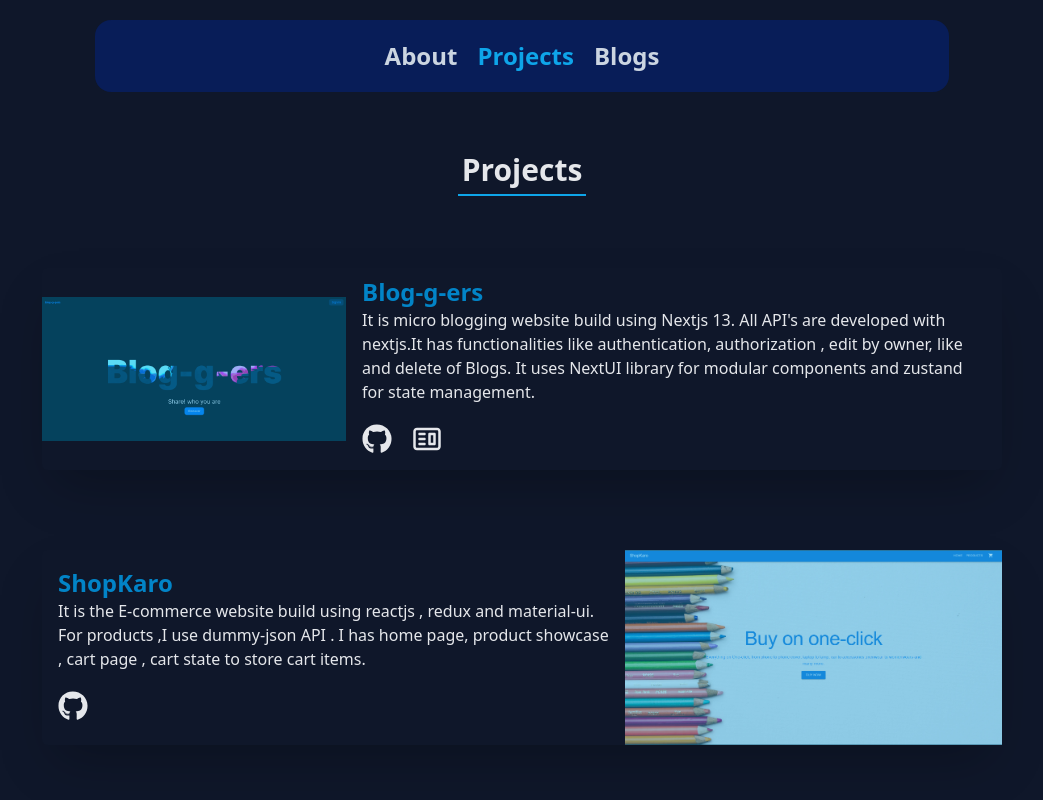
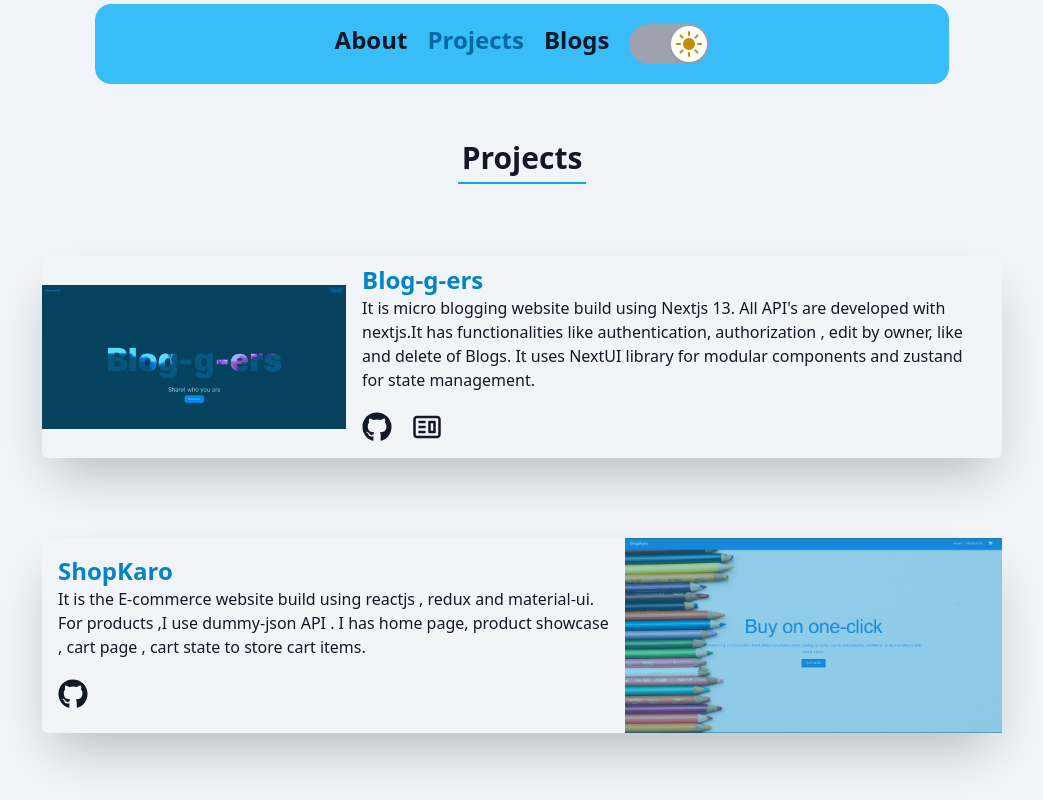
Before and after one commit to SiddharthaMishra-dev/Portfolio-react, a React (Vite) app: page /projects in a window 1280 px wide. Shown: the top 800 px of the page, without its empty margins (118-1161 px from the left). Built offline with nearby package versions, Linux system fonts and the light colour scheme.

Commit message:
ui: add dark-light theme switcher

```diff
--- a/index.html
+++ b/index.html
@@ -67,10 +67,10 @@
     <!-- <link rel="stylesheet" href="path/to/atropos.css" /> -->
     <title>Sidme</title>
   </head>
-  <body class="bg-slate-900">
+  <body>
     <div
       id="root"
-      class="h-screen"
+      class=""
     ></div>
     <script
       type="module"
--- a/package.json
+++ b/package.json
@@ -10,6 +10,8 @@
   },
   "dependencies": {
     "@emotion/react": "^11.11.3",
+    "@headlessui/react": "^1.7.18",
+    "@heroicons/react": "^2.1.1",
     "@react-spring/web": "^9.7.3",
     "atropos": "^2.0.2",
     "react": "^18.2.0",
@@ -23,7 +25,8 @@
     "react-tabs": "^6.0.2",
     "tsparticles": "^2.11.1",
     "tsparticles-engine": "^2.12.0",
-    "typed.js": "^2.1.0"
+    "typed.js": "^2.1.0",
+    "usehooks-ts": "^2.9.4"
   },
   "devDependencies": {
     "@types/react": "^18.2.46",
--- a/src/Layout/Layout.tsx
+++ b/src/Layout/Layout.tsx
@@ -1,32 +1,99 @@
 import { Outlet } from "react-router-dom";
-import { useCallback } from "react";
+import { useCallback, useEffect, useState } from "react";
 import Particles from "react-particles";
 import { loadFull } from "tsparticles";
 import { Suspense } from "react";
+import { useLocalStorage } from "usehooks-ts";
+
 import type { Container, Engine } from "tsparticles-engine";
 
 import Nav from "../components/Nav";
 import Loading from "../components/Loading";
 import particlesConfig from "../config/particlesConfig";
+import { Switch } from "@headlessui/react";
+import { SunIcon } from "@heroicons/react/24/solid";
+
+function classNames(...classes: string[]) {
+  return classes.filter(Boolean).join(" ");
+}
 
 const Layout = () => {
-  const particlesInit = useCallback(async (engine: Engine) => {
-    await loadFull(engine);
-  }, []);
-  const particlesLoaded = useCallback(async (container: Container | undefined) => {}, []);
+  // const particlesInit = useCallback(async (engine: Engine) => {
+  //   await loadFull(engine);
+  // }, []);
+  // const particlesLoaded = useCallback(async (container: Container | undefined) => {}, []);
+  // const [theme, setTheme] = useLocalStorage("theme", "light");
+
+  // useEffect(() => {
+  //   document.body.classList.remove("light", "dark");
+  //   document.body.classList.add(theme);
+  // }, [theme]);
+
+  // const [enabled, setEnabled] = useState(theme == "light");
+
+  // const handleThemeChange = (enabled: boolean) => {
+  //   setTheme(enabled ? "light" : "dark");
+  //   setEnabled(enabled);
+  // };
+
   return (
-    <>
+    <div className="bg-slate-100 dark:bg-slate-900 transition-colors duration-500 ease-in-out">
       <Nav />
+      {/* <Switch
+        checked={enabled}
+        onChange={handleThemeChange}
+        className={classNames(
+          enabled ? "bg-blue-600" : "bg-gray-200",
+          "relative inline-flex h-6 w-11 items-center rounded-full"
+        )}
+      >
+        <span className="sr-only"></span>
+        <span
+          className={classNames(
+            enabled ? "translate-x-6" : "translate-x-1",
+            "inline-block h-4 w-4 transform rounded-full bg-white transition"
+          )}
+        />
+      </Switch> */}
+      {/* <Switch
+        checked={enabled}
+        onChange={handleThemeChange}
+        className={classNames(
+          enabled ? "bg-gray-400" : "bg-yellow-600",
+          "relative inline-flex h-10 w-20 flex-shrink-0 cursor-pointer rounded-full border-2 border-transparent transition-colors duration-200 ease-in-out"
+        )}
+      >
+        <span className="sr-only">Use setting</span>
+        <span
+          className={classNames(
+            enabled ? "translate-x-10" : "translate-x-0",
+            "pointer-events-none relative inline-block h-9 w-9 transform rounded-full bg-white shadow ring-0 transition duration-200 ease-in-out"
+          )}
+        >
+          <span
+            className={classNames(
+              enabled ? "opacity-0 duration-100 ease-out" : "opacity-100 duration-200 ease-in",
+              "absolute rounded-full inset-0 flex h-full w-full items-center justify-center transition-opacity"
+            )}
+            aria-hidden="true"
+          >
+            <SunIcon className="h-8 w-8 text-gray-400" />
+          </span>
+          <span
+            className={classNames(
+              enabled ? "opacity-100 duration-200 ease-in" : "opacity-0 duration-100 ease-out",
+              "absolute rounded-full  inset-0 flex h-full w-full items-center justify-center transition-opacity"
+            )}
+            aria-hidden="true"
+          >
+            <SunIcon className="h-8 w-8 text-yellow-600" />
+          </span>
+        </span>
+      </Switch> */}
       <Suspense fallback={<Loading />}>
-        {/* <Particles
-            id="tsparticles"
-            init={particlesInit}
-            loaded={particlesLoaded}
-            options={particlesConfig}
-          /> */}
         <Outlet />
       </Suspense>
-    </>
+    </div>
   );
 };
 export default Layout;
--- a/src/components/Experience.tsx
+++ b/src/components/Experience.tsx
@@ -7,7 +7,7 @@ const Experience = () => {
     setIndex(id);
   };
   return (
-    <div className="experience text-gray-200 lg:w-3/4 m-auto  mb-32 rounded-md shadow-sm items-center md:text-left p-10 md:pt-10">
+    <div className="experience text-gray-900 dark:text-gray-200 lg:w-3/4 m-auto  mb-32 rounded-md shadow-sm items-center md:text-left p-10 md:pt-10">
       <h1 className="text-5xl text-center m-5">Experience</h1>
       <div className="w-full overflow-auto flex gap-5  p-0 md:p-5 md:justify-center">
         {experience.map((job, index1) => {
@@ -26,10 +26,10 @@ const Experience = () => {
       </div>
       <div className="job-item p-5 rounded-md mt-5">
         <p className="text-2xl text-sky-500 font-bold">
-          <span className="text-gray-200">{experience[index].designation}</span> @
-          {experience[index].company}
+          <span className=" text-gray-900 dark:text-gray-200">{experience[index].designation}</span>{" "}
+          @{experience[index].company}
         </p>
-        <p className="mt-2 text-gray-400 text-lg">{experience[index].tenure}</p>
+        <p className="mt-2 text-gray-500 dark:text-gray-400 text-lg">{experience[index].tenure}</p>
         <article className="mt-2 text-lg space-x-1">{experience[index].description}</article>
       </div>
     </div>
--- a/src/components/Footer.tsx
+++ b/src/components/Footer.tsx
@@ -1,6 +1,6 @@
 function Footer() {
   return (
-    <p className="text-gray-200 p-2 relative bottom-0 text-center">
+    <p className="text-gray-700 dark:text-gray-200 text-lg p-2 relative bottom-0 text-center">
       Design with ❤️ and built with 🍵 by Siddhartha Mishra
     </p>
   );
--- a/src/components/Nav.tsx
+++ b/src/components/Nav.tsx
@@ -1,17 +1,40 @@
+import { Switch } from "@headlessui/react";
+import { SunIcon } from "@heroicons/react/24/solid";
+import { useEffect, useState } from "react";
 import { useNavigate, useLocation } from "react-router-dom";
+import { useLocalStorage } from "usehooks-ts";
+
+function classNames(...classes: string[]) {
+  return classes.filter(Boolean).join(" ");
+}
 
 function Nav() {
   const navigate = useNavigate();
   let location = useLocation();
   let pathname = location.pathname;
+
+  const [theme, setTheme] = useLocalStorage("theme", "light");
+
+  useEffect(() => {
+    document.body.classList.remove("light", "dark");
+    document.body.classList.add(theme);
+  }, [theme]);
+
+  const [enabled, setEnabled] = useState(theme == "light");
+
+  const handleThemeChange = (enabled: boolean) => {
+    setTheme(enabled ? "light" : "dark");
+    setEnabled(enabled);
+  };
+
   return (
     <nav
       style={{ zIndex: 10 }}
       className="sticky top-1 "
     >
-      <ul className="flex gap-5 w-full md:w-2/3 mx-auto rounded-2xl text-slate-300 m-0 mt-5 mb-5 p-5 justify-center text-2xl bg-[#081d58] font-semibold">
+      <ul className="flex gap-5 w-full md:w-2/3 mx-auto rounded-2xl text-slate-900 dark:text-slate-300 m-0  mb-5 p-5 justify-center text-2xl bg-sky-400  dark:bg-[#081d58] font-semibold">
         <li
-          className={`cursor-pointer hover:text-sky-500 ${pathname === "/" && "text-sky-500"}`}
+          className={`cursor-pointer hover:text-sky-700 ${pathname === "/" && "text-sky-700"}`}
           onClick={() => {
             navigate("/");
           }}
@@ -19,8 +42,8 @@ function Nav() {
           About
         </li>
         <li
-          className={` cursor-pointer hover:text-sky-500 ${
-            pathname === "/projects" && "text-sky-500"
+          className={` cursor-pointer hover:text-sky-700 ${
+            pathname === "/projects" && "text-sky-700"
           }`}
           onClick={() => {
             navigate("/projects");
@@ -29,8 +52,8 @@ function Nav() {
           Projects
         </li>
         <li
-          className={` cursor-pointer hover:text-sky-500 ${
-            pathname === "/blogs" && "text-sky-500"
+          className={` cursor-pointer hover:text-sky-700 ${
+            pathname === "/blogs" && "text-sky-700"
           } `}
           onClick={() => {
             navigate("/blogs");
@@ -38,6 +61,41 @@ function Nav() {
         >
           Blogs
         </li>
+        <Switch
+          checked={enabled}
+          onChange={handleThemeChange}
+          className={classNames(
+            enabled ? "bg-gray-400" : "bg-yellow-600",
+            "relative inline-flex h-10 w-20  flex-shrink-0 cursor-pointer rounded-full border-2 border-transparent transition-colors duration-200 ease-in-out"
+          )}
+        >
+          <span className="sr-only">Use setting</span>
+          <span
+            className={classNames(
+              enabled ? "translate-x-10" : "translate-x-0",
+              "pointer-events-none relative inline-block h-9 w-9 transform rounded-full bg-white shadow ring-0 transition duration-200 ease-in-out"
+            )}
+          >
+            <span
+              className={classNames(
+                enabled ? "opacity-0 duration-100 ease-out" : "opacity-100 duration-200 ease-in",
+                "absolute rounded-full inset-0 flex h-full w-full items-center justify-center transition-opacity"
+              )}
+              aria-hidden="true"
+            >
+              <SunIcon className="h-8 w-8 text-gray-400" />
+            </span>
+            <span
+              className={classNames(
+                enabled ? "opacity-100 duration-200 ease-in" : "opacity-0 duration-100 ease-out",
+                "absolute rounded-full  inset-0 flex h-full w-full items-center justify-center transition-opacity"
+              )}
+              aria-hidden="true"
+            >
+              <SunIcon className="h-8 w-8 text-yellow-600" />
+            </span>
+          </span>
+        </Switch>
       </ul>
     </nav>
   );
--- a/src/pages/Projects.tsx
+++ b/src/pages/Projects.tsx
@@ -11,8 +11,8 @@ import Footer from "../components/Footer";
 function Project() {
   return (
     <Fade duration={1000}>
-      <div className="relative m-0 w-full h-screen flex flex-col justify-between">
-        <div className="text-gray-200">
+      <div className="relative m-0 w-full  flex flex-col justify-between">
+        <div className="text-gray-900 dark:text-gray-200">
           <h2 className=" text-3xl text-center m-10">
             <span className="active p-1 font-semibold">Projects</span>
           </h2>
--- a/tailwind.config.ts
+++ b/tailwind.config.ts
@@ -1,6 +1,8 @@
 /** @type {import('tailwindcss').Config} */
 export default {
   content: ["./index.html", "./src/**/*.{js,ts,jsx,tsx}"],
+  darkMode: "class",
+
   theme: {
     extend: {},
   },
```
Also changed, not shown: src/pages/About.tsx (+5 -5 lines), src/pages/Blogs.tsx (+4 -3 lines), 1 other file (tests, documents, lock files or other folders).
